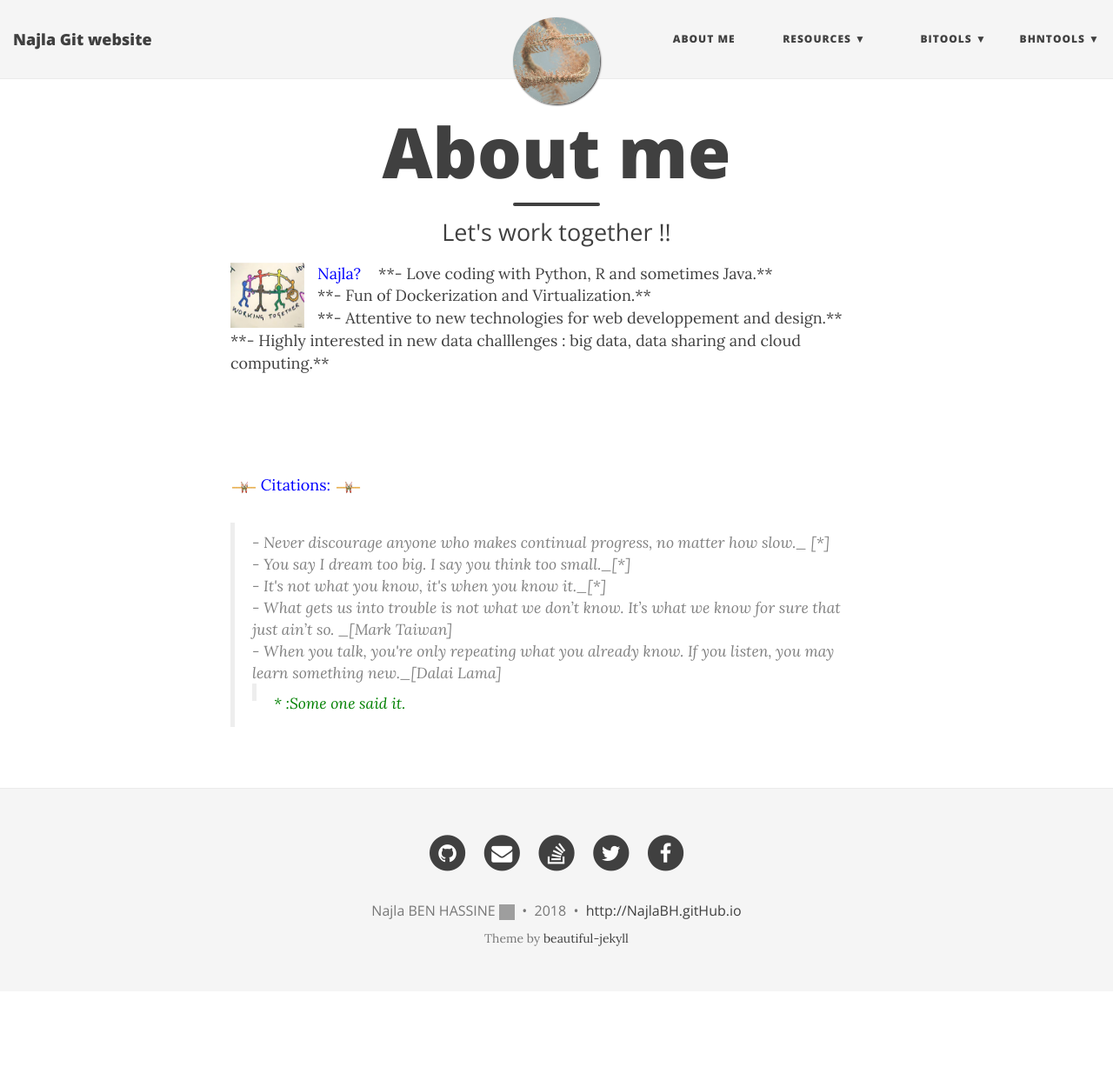
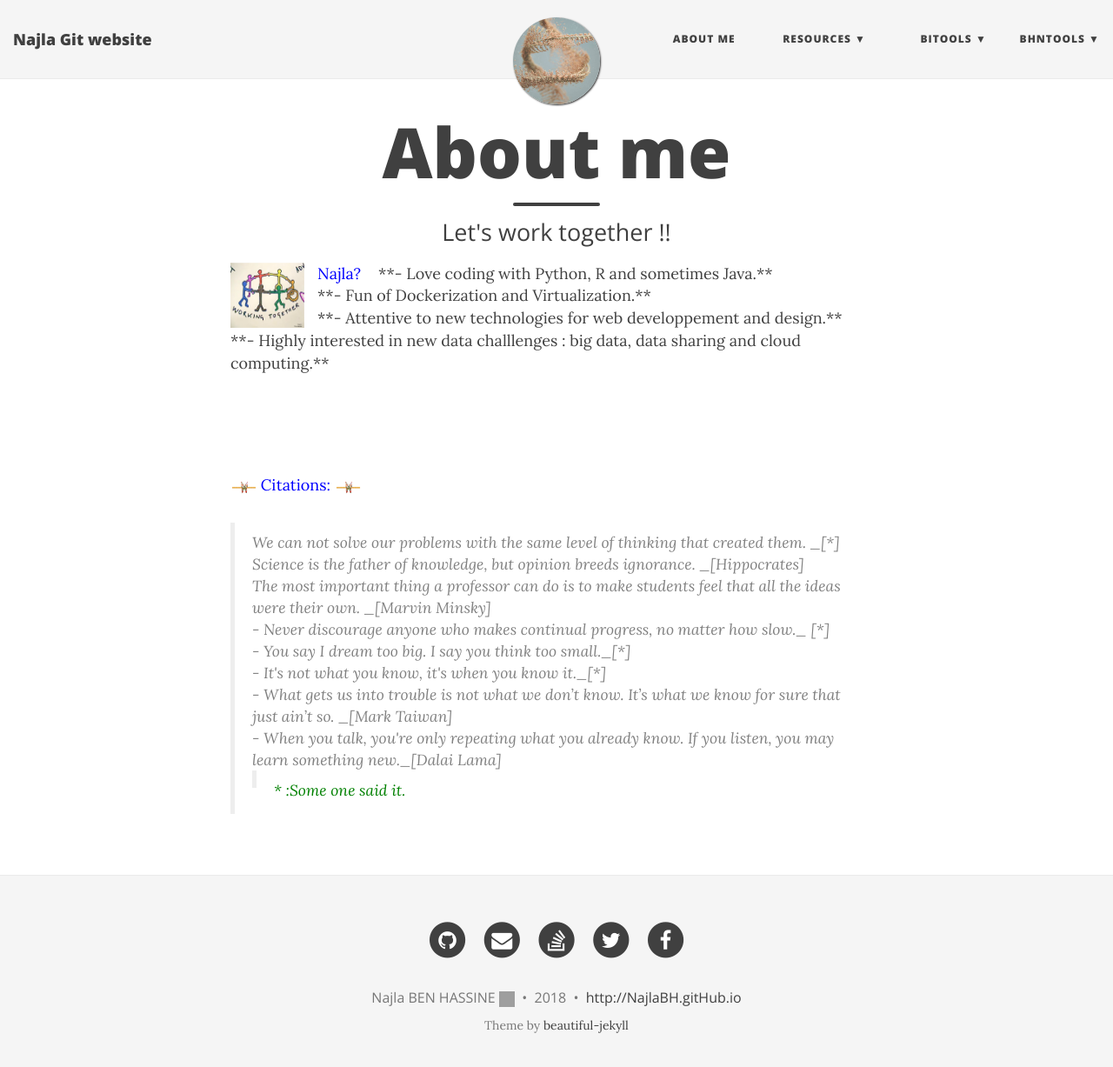
Before and after one commit to NajlaBH/NajlaBH.github.io, a Jekyll site: the page built from aboutme.md, in a window 1280 px wide and 1240 px high. Shown: the top 1227 px of the window at 87% size. Built offline with Jekyll 4.4.1, drawn with Linux system fonts in a browser that asks for light colours; nearby versions of some CDN libraries; grey boxes are pictures that could not be loaded.

Commit message:
Update Oct-2018.

```diff
--- a/aboutme.md
+++ b/aboutme.md
@@ -27,6 +27,12 @@ Najla?
 </section>
 <br>
 <blockquote>
+<citation> We can not solve our problems with the same level of thinking that created them. _[*]</citation><br>
+
+<citation> Science is the father of knowledge, but opinion breeds ignorance. _[Hippocrates]</citation><br>
+
+<citation> The most important thing a professor can do is to make students feel that all the ideas were their own. _[Marvin Minsky]</citation><br>
+
 <citation> - Never discourage anyone who makes continual progress, no matter how slow._ [*]</citation><br>
 
 <citation> - You say I dream too big. I say you think too small._[*]</citation><br>
```
